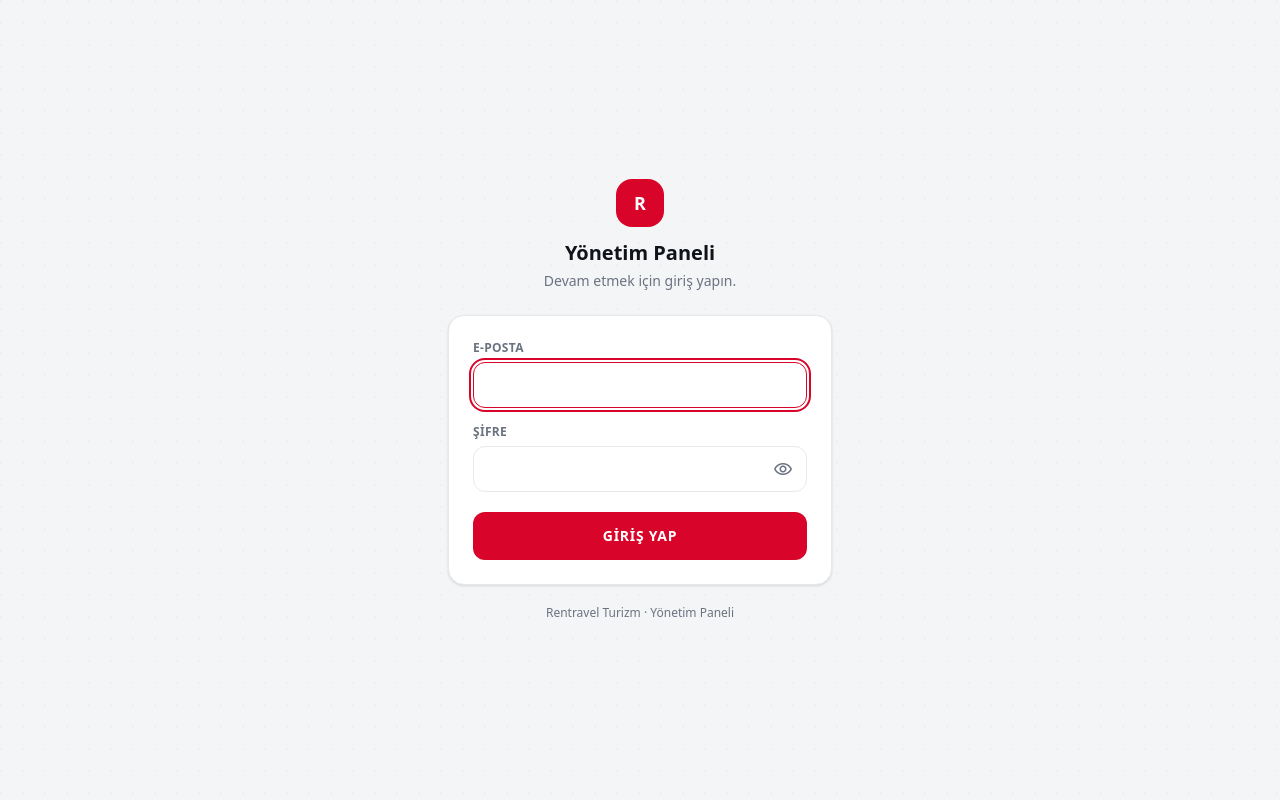
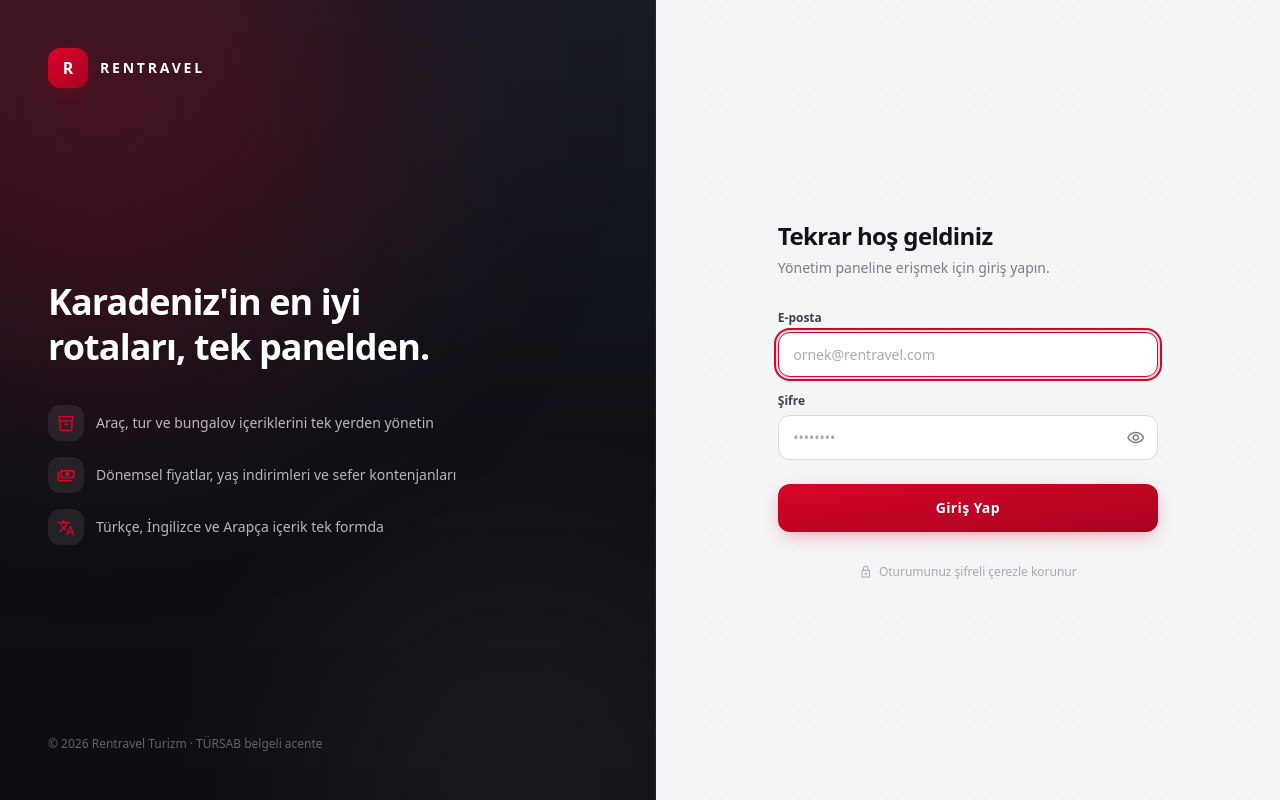
Before and after one commit to barisdemirr/rentravel-tour, a Next.js app in the folder frontend/: page /admin/login in a window 1280 px wide. Built offline with nearby package versions, Linux system fonts and the light colour scheme; no server answers.

Commit message:
feat(admin): redesign login as split brand panel

```diff
--- a/frontend/src/app/(admin)/admin/login/LoginForm.jsx
+++ b/frontend/src/app/(admin)/admin/login/LoginForm.jsx
@@ -7,13 +7,14 @@ import Icon from "@/components/ui/Icon";
 export default function LoginForm() {
     const router = useRouter();
     const params = useSearchParams();
-    const expired = params.get("expired") === "1";
     const from = params.get("from");
 
     const [email, setEmail] = useState("");
     const [password, setPassword] = useState("");
     const [showPassword, setShowPassword] = useState(false);
-    const [error, setError] = useState(expired ? "Oturum süresi doldu, tekrar giriş yapın." : "");
+    const [error, setError] = useState(
+        params.get("expired") === "1" ? "Oturum süresi doldu, tekrar giriş yapın." : ""
+    );
     const [busy, setBusy] = useState(false);
 
     const submit = async (e) => {
@@ -34,7 +35,6 @@ export default function LoginForm() {
                 const body = await response.json().catch(() => null);
                 const fieldErrors = body?.errors ? Object.values(body.errors).flat().join(" ") : null;
 
-                // 429: giriş denemesi sınırı (dakikada 5)
                 setError(
                     response.status === 429
                         ? "Çok fazla deneme yapıldı. Bir dakika sonra tekrar deneyin."
@@ -44,9 +44,8 @@ export default function LoginForm() {
                 return;
             }
 
-            // Çerez ayarlandı, sunucu tarafı yeniden değerlendirilmeli
             router.replace(from && from.startsWith("/admin") ? from : "/admin");
-            router.refresh();
+            router.refresh(); // çerez ayarlandı, sunucu tarafı yeniden değerlendirilsin
         } catch {
             setError("Sunucuya ulaşılamadı. Bağlantınızı kontrol edin.");
         } finally {
@@ -54,70 +53,65 @@ export default function LoginForm() {
         }
     };
 
-    const fieldCls =
-        "w-full rounded-xl border border-[var(--ad-line)] bg-white px-4 py-3 text-sm outline-none transition-colors focus:border-[var(--ad-brand)]";
-
     return (
-        <div className="w-full max-w-sm">
-            <div className="mb-6 flex flex-col items-center gap-3 text-center">
-                <span className="flex h-12 w-12 items-center justify-center rounded-2xl bg-[var(--ad-brand)] text-lg font-extrabold text-white">
+        <div className="w-full max-w-[380px]">
+            {/* Mobil marka */}
+            <div className="mb-8 flex items-center gap-2.5 lg:hidden">
+                <span className="flex h-10 w-10 items-center justify-center rounded-xl bg-gradient-to-br from-ad-brand to-ad-brand-dark text-base font-extrabold text-white shadow-ad-brand">
                     R
                 </span>
-                <div>
-                    <h1 className="text-xl font-bold">Yönetim Paneli</h1>
-                    <p className="mt-1 text-sm text-[var(--ad-muted)]">Devam etmek için giriş yapın.</p>
-                </div>
+                <span className="text-sm font-bold tracking-[0.2em] text-ad-ink">RENTRAVEL</span>
             </div>
 
-            <form
-                onSubmit={submit}
-                className="flex flex-col gap-4 rounded-2xl border border-[var(--ad-line)] bg-[var(--ad-surface)] p-5 shadow-sm sm:p-6"
-            >
+            <h1 className="text-2xl font-extrabold tracking-tight">Tekrar hoş geldiniz</h1>
+            <p className="mt-1.5 text-sm text-ad-muted">Yönetim paneline erişmek için giriş yapın.</p>
+
+            <form onSubmit={submit} className="mt-8 flex flex-col gap-4">
                 {error && (
                     <p
                         role="alert"
-                        className="flex items-start gap-2 rounded-xl bg-[var(--ad-brand-soft)] px-3 py-2.5 text-sm text-[var(--ad-brand-dark)]"
+                        className="flex items-start gap-2 rounded-xl border border-ad-brand-line bg-ad-brand-soft px-3.5 py-3 text-sm text-ad-brand-dark"
                     >
-                        <Icon name="error" className="mt-0.5 shrink-0 text-[18px]" />
+                        <Icon name="error" className="mt-px shrink-0 text-[18px]" />
                         <span>{error}</span>
                     </p>
                 )}
 
                 <label className="flex flex-col gap-1.5">
-                    <span className="text-xs font-semibold uppercase tracking-wide text-[var(--ad-muted)]">
-                        E-posta
-                    </span>
+                    <span className="text-xs font-semibold text-ad-body">E-posta</span>
                     <input
                         type="email"
                         required
                         autoComplete="username"
                         autoFocus
                         dir="ltr"
+                        placeholder="ornek@rentravel.com"
                         value={email}
                         onChange={(e) => setEmail(e.target.value)}
-                        className={fieldCls}
+                        className="ad-field"
                     />
                 </label>
 
                 <label className="flex flex-col gap-1.5">
-                    <span className="text-xs font-semibold uppercase tracking-wide text-[var(--ad-muted)]">Şifre</span>
+                    <span className="text-xs font-semibold text-ad-body">Şifre</span>
                     <span className="relative block">
                         <input
                             type={showPassword ? "text" : "password"}
                             required
                             autoComplete="current-password"
                             dir="ltr"
+                            placeholder="••••••••"
                             value={password}
                             onChange={(e) => setPassword(e.target.value)}
-                            className={`${fieldCls} pe-12`}
+                            className="ad-field pe-12"
                         />
                         <button
                             type="button"
                             onClick={() => setShowPassword((v) => !v)}
                             aria-label={showPassword ? "Şifreyi gizle" : "Şifreyi göster"}
-                            className="absolute end-1 top-1/2 flex h-10 w-10 -translate-y-1/2 items-center justify-center rounded-lg text-[var(--ad-muted)] transition-colors hover:text-[var(--ad-text)]"
+                            className="absolute end-1 top-1/2 flex h-9 w-9 -translate-y-1/2 items-center justify-center rounded-lg text-ad-muted transition-colors hover:bg-ad-sunken hover:text-ad-ink"
                         >
-                            <Icon name={showPassword ? "visibility_off" : "visibility"} className="text-[20px]" />
+                            <Icon name={showPassword ? "visibility_off" : "visibility"} className="text-[19px]" />
                         </button>
                     </span>
                 </label>
@@ -125,14 +119,17 @@ export default function LoginForm() {
                 <button
                     type="submit"
                     disabled={busy}
-                    className="mt-1 flex h-12 items-center justify-center gap-2 rounded-xl bg-[var(--ad-brand)] text-sm font-bold uppercase tracking-wider text-white transition-colors hover:bg-[var(--ad-brand-dark)] disabled:opacity-60"
+                    className="mt-2 flex h-12 items-center justify-center gap-2 rounded-xl bg-gradient-to-br from-ad-brand to-ad-brand-dark text-sm font-bold tracking-wide text-white shadow-ad-brand transition-all hover:brightness-110 active:scale-[0.99] disabled:opacity-60"
                 >
                     {busy && <Icon name="progress_activity" className="animate-spin text-[18px]" />}
                     {busy ? "Giriş yapılıyor" : "Giriş Yap"}
                 </button>
             </form>
 
-            <p className="mt-5 text-center text-xs text-[var(--ad-muted)]">Rentravel Turizm · Yönetim Paneli</p>
+            <p className="mt-8 flex items-center justify-center gap-1.5 text-xs text-ad-faint">
+                <Icon name="lock" className="text-[14px]" />
+                Oturumunuz şifreli çerezle korunur
+            </p>
         </div>
     );
 }
--- a/frontend/src/app/(admin)/admin/login/page.jsx
+++ b/frontend/src/app/(admin)/admin/login/page.jsx
@@ -1,3 +1,4 @@
+import Icon from "@/components/ui/Icon";
 import LoginForm from "./LoginForm";
 
 export const metadata = {
@@ -5,10 +6,58 @@ export const metadata = {
     robots: { index: false, follow: false },
 };
 
+const POINTS = [
+    { icon: "inventory_2", text: "Araç, tur ve bungalov içeriklerini tek yerden yönetin" },
+    { icon: "payments", text: "Dönemsel fiyatlar, yaş indirimleri ve sefer kontenjanları" },
+    { icon: "translate", text: "Türkçe, İngilizce ve Arapça içerik tek formda" },
+];
+
 export default function LoginPage() {
     return (
-        <div className="flex min-h-dvh items-center justify-center px-4 py-10">
-            <LoginForm />
+        <div className="grid min-h-dvh lg:grid-cols-[1.05fr_1fr]">
+            {/* Marka paneli: sadece masaüstü */}
+            <div className="ad-nav relative hidden flex-col justify-between overflow-hidden p-12 lg:flex">
+                <div
+                    aria-hidden="true"
+                    className="pointer-events-none absolute -left-40 -top-40 h-[520px] w-[520px] rounded-full bg-ad-brand/25 blur-[130px]"
+                />
+                <div
+                    aria-hidden="true"
+                    className="pointer-events-none absolute -bottom-52 -right-24 h-[460px] w-[460px] rounded-full bg-white/5 blur-[120px]"
+                />
+
+                <div className="relative flex items-center gap-3">
+                    <span className="flex h-10 w-10 items-center justify-center rounded-xl bg-gradient-to-br from-ad-brand to-ad-brand-dark text-base font-extrabold text-white shadow-ad-brand">
+                        R
+                    </span>
+                    <span className="text-sm font-bold tracking-[0.2em] text-white">RENTRAVEL</span>
+                </div>
+
+                <div className="relative max-w-md">
+                    <h2 className="text-4xl font-extrabold leading-tight tracking-tight text-white">
+                        Karadeniz'in en iyi rotaları, tek panelden.
+                    </h2>
+                    <ul className="mt-9 flex flex-col gap-4">
+                        {POINTS.map((p) => (
+                            <li key={p.icon} className="flex items-start gap-3 text-sm text-white/70">
+                                <span className="flex h-9 w-9 shrink-0 items-center justify-center rounded-xl bg-white/8 text-ad-brand">
+                                    <Icon name={p.icon} className="text-[19px]" />
+                                </span>
+                                <span className="pt-2">{p.text}</span>
+                            </li>
+                        ))}
+                    </ul>
+                </div>
+
+                <p className="relative text-xs text-white/35">
+                    © {new Date().getFullYear()} Rentravel Turizm · TÜRSAB belgeli acente
+                </p>
+            </div>
+
+            {/* Form */}
+            <div className="flex items-center justify-center px-4 py-12 sm:px-8">
+                <LoginForm />
+            </div>
         </div>
     );
 }
```
